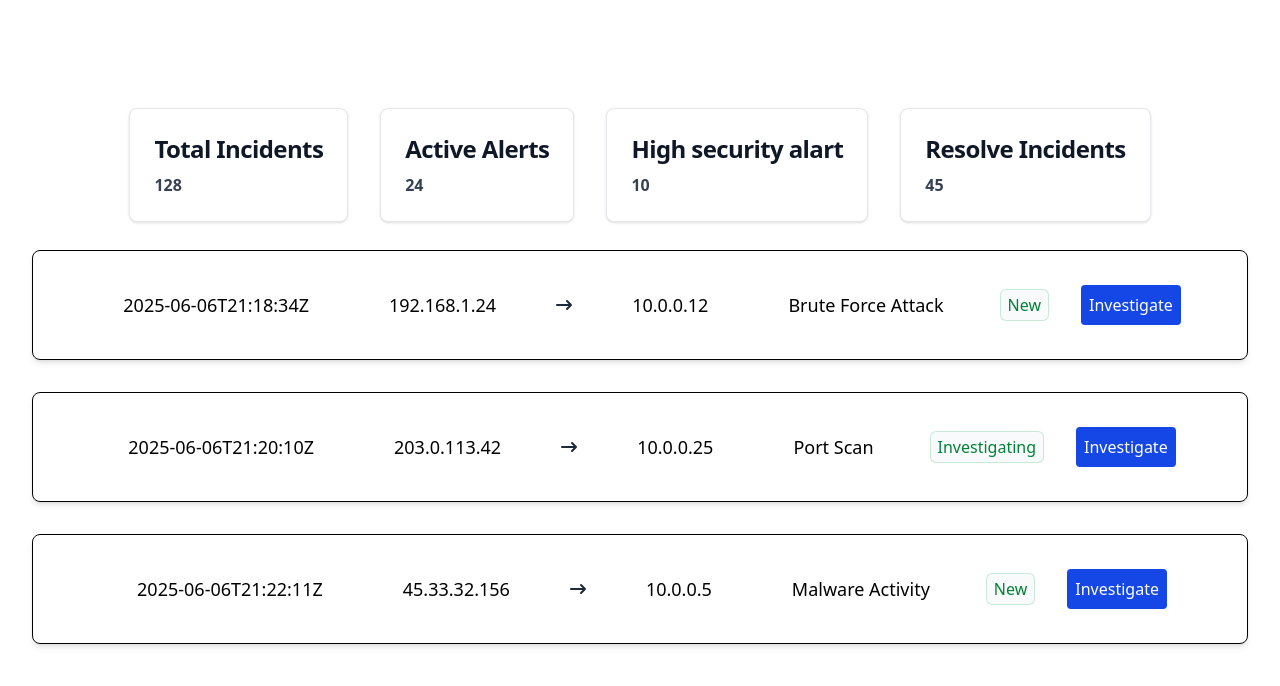
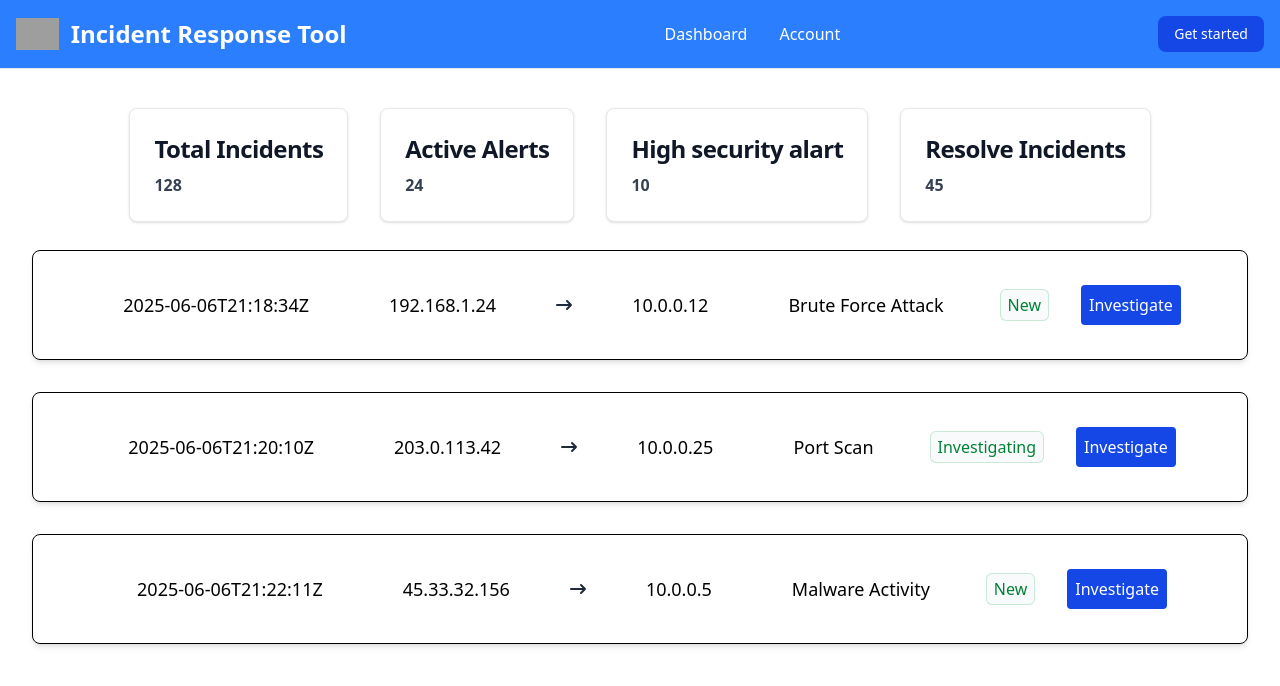
Before and after one commit to Suchismita04/Incident-Response-Tool, a React (Vite) app in the folder client/: page / in a window 1280 px wide. Shown: the top 686 px of the page. Built offline with nearby package versions, Linux system fonts and the light colour scheme; grey boxes are pictures that could not be loaded.

Commit message:
add changes in navbar

```diff
--- a/client/src/App.jsx
+++ b/client/src/App.jsx
@@ -9,7 +9,7 @@ import { createBrowserRouter, Outlet, RouterProvider } from 'react-router-dom'
 function NavLayOut() {
   return (
     <>
-      {/* <Nav /> */}
+      <Nav />
       <Outlet/> {" "}
     </>
   )
--- a/client/src/components/Nav.jsx
+++ b/client/src/components/Nav.jsx
@@ -7,11 +7,11 @@ const Nav = () => {
 
 
 
-            <nav className="bg-white dark:bg-gray-900 fixed w-full z-20 top-0 start-0 border-b border-gray-200 dark:border-gray-600">
+            <nav className="bg-blue-500 dark:bg-gray-900 fixed w-full z-20 top-0 start-0 border-b border-gray-200 dark:border-gray-600">
                 <div className="max-w-screen-xl flex flex-wrap items-center justify-between mx-auto p-4">
                     <a href="https://flowbite.com/" className="flex items-center space-x-3 rtl:space-x-reverse">
                         <img src="https://flowbite.com/docs/images/logo.svg" className="h-8" alt="Flowbite Logo" />
-                        <span className="self-center text-2xl font-semibold whitespace-nowrap dark:text-white">IRT</span>
+                        <span className="self-center text-2xl font-semibold whitespace-nowrap text-white">Incident Response Tool</span>
                     </a>
                     <div className="flex md:order-2 space-x-3 md:space-x-0 rtl:space-x-reverse">
                         <button type="button" className="text-white bg-blue-700 hover:bg-blue-800 focus:ring-4 focus:outline-none focus:ring-blue-300 font-medium rounded-lg text-sm px-4 py-2 text-center dark:bg-blue-600 dark:hover:bg-blue-700 dark:focus:ring-blue-800">Get started</button>
@@ -23,19 +23,14 @@ const Nav = () => {
                         </button>
                     </div>
                     <div className="items-center justify-between hidden w-full md:flex md:w-auto md:order-1" id="navbar-sticky">
-                        <ul className="flex flex-col p-4 md:p-0 mt-4 font-medium border border-gray-100 rounded-lg bg-gray-50 md:space-x-8 rtl:space-x-reverse md:flex-row md:mt-0 md:border-0 md:bg-white dark:bg-gray-800 md:dark:bg-gray-900 dark:border-gray-700">
+                        <ul className="flex flex-col p-4 md:p-0 mt-4 font-medium border border-gray-100 rounded-lg  md:space-x-8 rtl:space-x-reverse md:flex-row md:mt-0 md:border-0 ">
                             <li>
-                                <a href="#" className="block py-2 px-3 text-white bg-blue-700 rounded-sm md:bg-transparent md:text-blue-700 md:p-0 md:dark:text-blue-500" aria-current="page">Home</a>
+                                <a href="#" className="block py-2 px-3 text-white bg-blue-700 rounded-sm md:bg-transparent md:text-white-700 md:p-0 md:dark:text-white-500" aria-current="page">Dashboard</a>
                             </li>
                             <li>
-                                <a href="#" className="block py-2 px-3 text-gray-900 rounded-sm hover:bg-gray-100 md:hover:bg-transparent md:hover:text-blue-700 md:p-0 md:dark:hover:text-blue-500 dark:text-white dark:hover:bg-gray-700 dark:hover:text-white md:dark:hover:bg-transparent dark:border-gray-700">About</a>
+                                <a href="#" className="block py-2 px-3 text-white bg-blue-700 rounded-sm md:bg-transparent md:text-white-700 md:p-0 md:dark:text-white-500" aria-current="page">Account</a>
                             </li>
-                            <li>
-                                <a href="#" className="block py-2 px-3 text-gray-900 rounded-sm hover:bg-gray-100 md:hover:bg-transparent md:hover:text-blue-700 md:p-0 md:dark:hover:text-blue-500 dark:text-white dark:hover:bg-gray-700 dark:hover:text-white md:dark:hover:bg-transparent dark:border-gray-700">Services</a>
-                            </li>
-                            <li>
-                                <a href="#" className="block py-2 px-3 text-gray-900 rounded-sm hover:bg-gray-100 md:hover:bg-transparent md:hover:text-blue-700 md:p-0 md:dark:hover:text-blue-500 dark:text-white dark:hover:bg-gray-700 dark:hover:text-white md:dark:hover:bg-transparent dark:border-gray-700">Contact</a>
-                            </li>
+
                         </ul>
                     </div>
                 </div>
```
